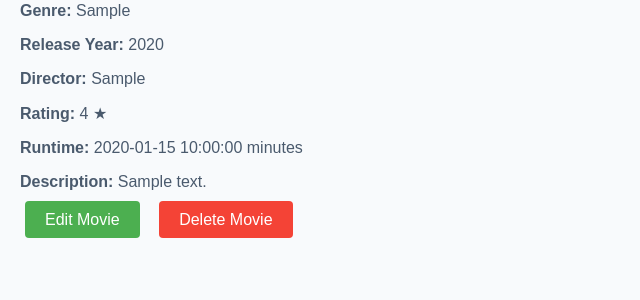
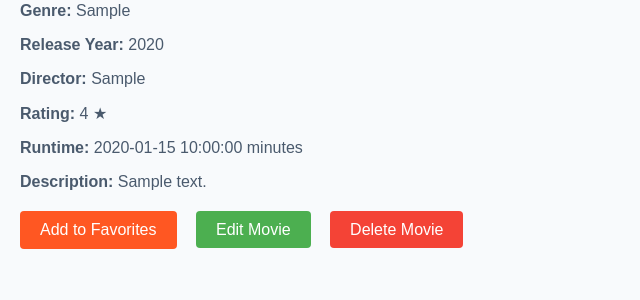
Before and after one commit to mahir817/Movie_database, a PHP site: page /movie_details.php?id=1 in a window 1280 px wide. Shown: the part 207-507 px from the top of the page, without its empty margins (0-640 px from the left). Run offline with PHP 8.4, Linux system fonts and the light colour scheme; the visitor is signed in with stand-in values (Sample User, id 1); tables that the repository leaves empty or names only in its code hold one stand-in row (values such as "Sample post").

Commit message:
favourite button added

```diff
--- a/index.php
+++ b/index.php
@@ -55,7 +55,7 @@
     }
 
     .movie-card {
-      background-color: #9aa6b2;
+      background-color: #BCCCDC;
       border: 1px solid #333;
       border-radius: 5px;
       overflow: hidden;
--- a/movie_details.php
+++ b/movie_details.php
@@ -11,6 +11,16 @@ $conn = new mysqli($servername, $username, $password, $dbname);
 if ($conn->connect_error) {
     die("Connection failed: " . $conn->connect_error);
 }
+
+// Start session
+session_start();
+
+// Check if user is logged in
+if (!isset($_SESSION['username'])) {
+    header('location: login.php');
+    exit();
+}
+
 
 // Check if ID is provided
 if (isset($_GET['id'])) {
@@ -28,6 +38,31 @@ if (isset($_GET['id'])) {
     } else {
         echo "Movie not found.";
         exit;
+    }
+
+    // Check if the movie is already a favorite
+    $favorite_query = "SELECT * FROM favorites WHERE user_id = ? AND movie_id = ?";
+    $fav_stmt = $conn->prepare($favorite_query);
+    $fav_stmt->bind_param("ii", $user_id, $id);
+    $fav_stmt->execute();
+    $is_favorite = $fav_stmt->get_result()->num_rows > 0;
+
+    // Handle favorite toggle
+    if ($_SERVER['REQUEST_METHOD'] === 'POST' && isset($_POST['toggle_favorite'])) {
+        if ($is_favorite) {
+            $remove_fav_query = "DELETE FROM favorites WHERE user_id = ? AND movie_id = ?";
+            $remove_stmt = $conn->prepare($remove_fav_query);
+            $remove_stmt->bind_param("ii", $user_id, $id);
+            $remove_stmt->execute();
+        } else {
+            $add_fav_query = "INSERT INTO favorites (user_id, movie_id) VALUES (?, ?)";
+            $add_stmt = $conn->prepare($add_fav_query);
+            $add_stmt->bind_param("ii", $user_id, $id);
+            $add_stmt->execute();
+        }
+        // Refresh to update the favorite status
+        header("Location: movie_details.php?id=$id");
+        exit();
     }
 } else {
     echo "No movie ID provided.";
@@ -48,24 +83,34 @@ if (isset($_GET['id'])) {
             margin-top: 20px;
         }
 
-        .action-buttons a {
+        .action-buttons a, .action-buttons form button {
             padding: 10px 20px;
             text-decoration: none;
             color: white;
             border-radius: 4px;
             margin-right: 10px;
             font-size: 16px;
+            border: none;
+            cursor: pointer;
         }
 
-        .action-buttons .edit-button {
+        .edit-button {
             background-color: #4CAF50;
         }
 
-        .action-buttons .delete-button {
+        .delete-button {
             background-color: #f44336;
         }
 
-        .action-buttons a:hover {
+        .favorite-button {
+            background-color: #FF5722;
+        }
+
+        .favorite-button.active {
+            background-color: #FFC107;
+        }
+
+        .action-buttons a:hover, .action-buttons form button:hover {
             opacity: 0.8;
         }
     </style>
@@ -95,11 +140,14 @@ if (isset($_GET['id'])) {
     <p><strong>Description:</strong> <?php echo htmlspecialchars($movie['description']); ?></p>
 
     <div class="action-buttons">
+        <form method="POST" style="display: inline;">
+            <button type="submit" name="toggle_favorite" class="favorite-button <?php echo $is_favorite ? 'active' : ''; ?>">
+                <?php echo $is_favorite ? 'Remove from Favorites' : 'Add to Favorites'; ?>
+            </button>
+        </form>
         <a href="edit_movie.php?id=<?php echo $movie['id']; ?>" class="edit-button">Edit Movie</a>
         <a href="delete_movie.php?id=<?php echo $movie['id']; ?>" class="delete-button" onclick="return confirm('Are you sure you want to delete this movie?');">Delete Movie</a>
     </div>
-
-
 </div>
 
 <?php $conn->close(); ?>
--- a/style2.css
+++ b/style2.css
@@ -357,3 +357,28 @@ body {
     background-color: #D9EAFD;
     border: none;
 }
+form button {
+    background-color: #007BFF;
+    color: white;
+    border: none;
+    padding: 10px 15px;
+    cursor: pointer;
+    border-radius: 5px;
+}
+
+form button:hover {
+    background-color: #0056b3;
+}
+
+
+
+.movie-card {
+    border: 1px solid #ccc;
+    border-radius: 10px;
+    padding: 15px;
+    width: 200px;
+}
+
+.movie-card h3 {
+    margin-top: 0;
+}
```
